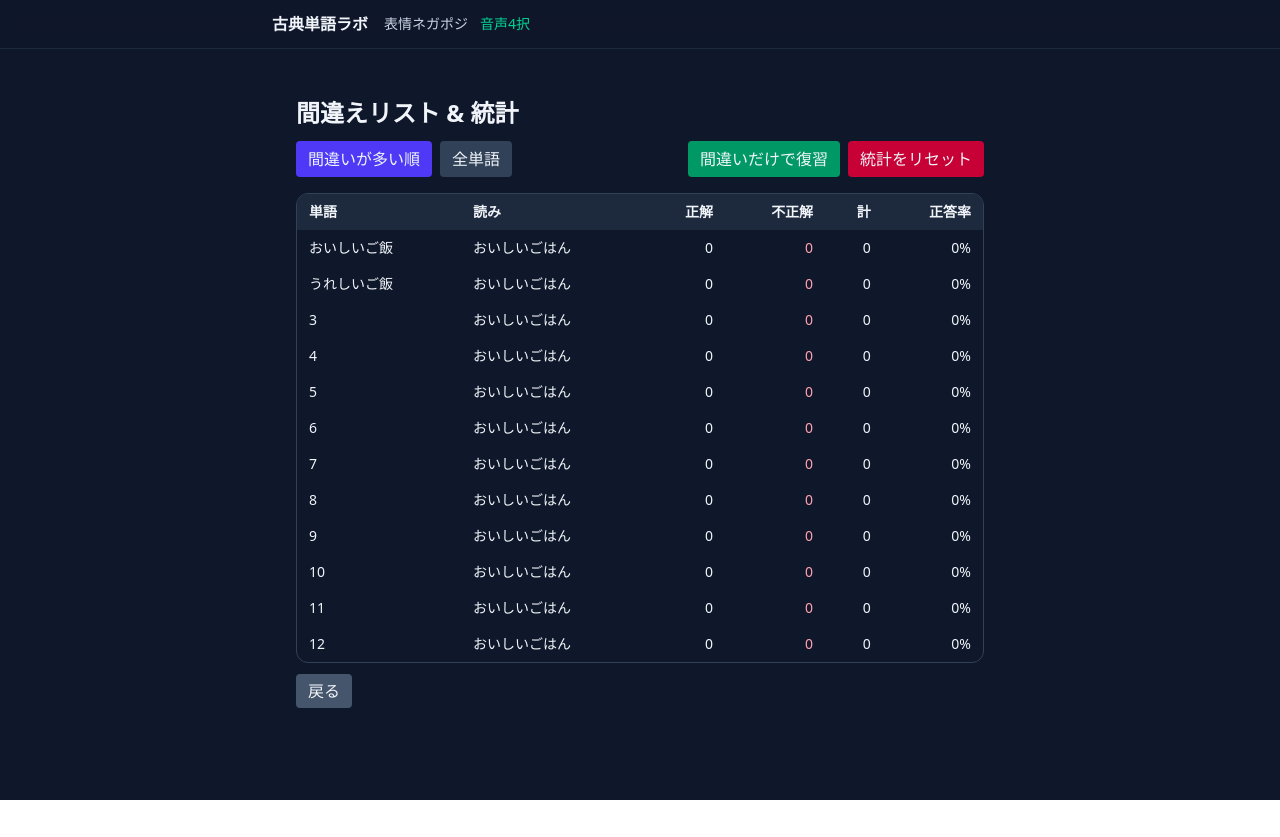
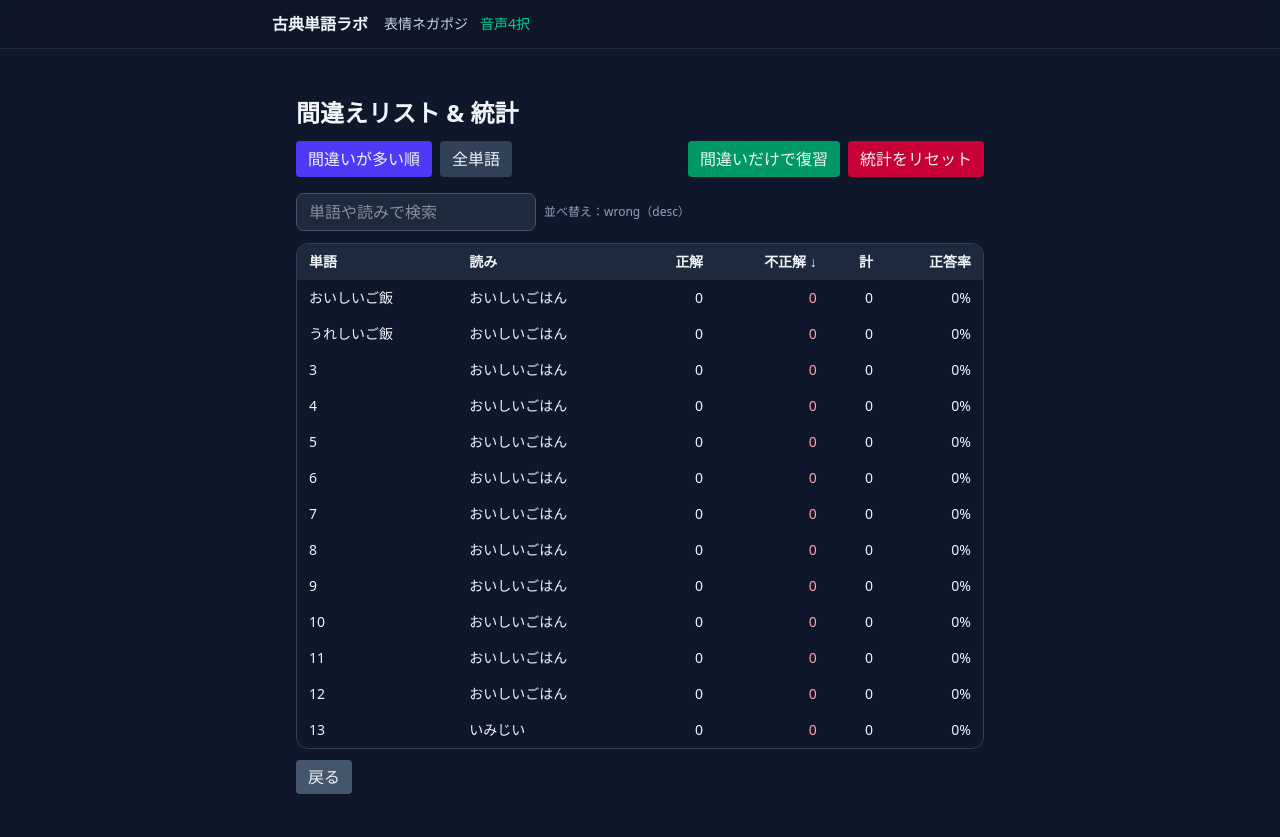
Before and after one commit to vonaskr/KotenWordAPP, a React (Vite) app: page /voice/stats in a window 1280 px wide. Before the commit the page ends 800 px from the top, so only its background shows below. Built offline with nearby package versions, Linux system fonts and the light colour scheme.

Commit message:
add: search and sortable columns

```diff
--- a/src/pages/VoiceStats.tsx
+++ b/src/pages/VoiceStats.tsx
@@ -8,6 +8,9 @@ export default function VoiceStats() {
   const [items, setItems] = useState<VocabItem[]>([]);
   const [rows, setRows] = useState<any[]>([]);
   const [tab, setTab] = useState<"wrong" | "all">("wrong");
+  const [query, setQuery] = useState("");
+  const [sortKey, setSortKey] = useState<"wrong"|"acc"|"total"|"correct">("wrong");
+  const [sortDir, setSortDir] = useState<"asc"|"desc">("desc");
 
   useEffect(() => {
     (async () => {
@@ -22,6 +25,34 @@ export default function VoiceStats() {
 
   useEffect(() => { tab === "all" ? loadAll() : loadWrong(); }, [tab, items]);
 
+  // 検索・並べ替えの適用
+  useEffect(() => {
+    // もとデータ（タブに応じて切替）
+    let base = tab === "all" ? listStats(items) : topWrong(items, 200);
+    // 検索（単語・読み）
+    const q = query.trim();
+    if (q) {
+      const lower = q.toLowerCase();
+      base = base.filter((r:any) =>
+        String(r.word||"").toLowerCase().includes(lower) ||
+        String(r.reading||"").toLowerCase().includes(lower)
+      );
+    }
+    // 並べ替え
+    base.sort((a:any,b:any) => {
+      const key = sortKey;
+      let av = a[key], bv = b[key];
+      // 正答率は tie-breaker に total を使って安定化
+      if (key === "acc") {
+        if (bv !== av) return (bv - av);
+        return (b.total - a.total);
+      }
+      return (bv - av);
+    });
+    if (sortDir === "asc") base.reverse();
+    setRows(base);
+  }, [items, tab, query, sortKey, sortDir]);
+
   return (
     <div className="w-full max-w-3xl p-6">
       <h1 className="text-2xl font-bold mb-3">間違えリスト & 統計</h1>
@@ -33,16 +64,62 @@ export default function VoiceStats() {
         <button onClick={() => { if (confirm("統計をリセットしますか？")) { resetStats(); loadWrong(); loadAll(); } }} className="px-3 py-1.5 rounded bg-rose-700 hover:bg-rose-600">統計をリセット</button>
       </div>
 
+      {/* 検索・並べ替えツールバー */}
+      <div className="mb-3 flex items-center gap-2">
+        <input
+          value={query}
+          onChange={(e)=>setQuery(e.target.value)}
+          placeholder="単語や読みで検索"
+          className="px-3 py-1.5 rounded-lg bg-slate-800 border border-slate-600 text-slate-100 w-60"
+        />
+        <div className="text-xs text-slate-400">
+          並べ替え：{sortKey}（{sortDir}）
+        </div>
+      </div>
+
       <div className="overflow-x-auto rounded-xl border border-slate-700">
+
         <table className="w-full text-left text-sm">
           <thead className="bg-slate-800">
             <tr>
               <th className="px-3 py-2">単語</th>
               <th className="px-3 py-2">読み</th>
-              <th className="px-3 py-2 text-right">正解</th>
-              <th className="px-3 py-2 text-right">不正解</th>
-              <th className="px-3 py-2 text-right">計</th>
-              <th className="px-3 py-2 text-right">正答率</th>
+              <th className="px-3 py-2 text-right">
+                <button
+                  onClick={() => setSortKey(prev => (sortKey==="correct" && sortDir==="desc") ? (setSortDir("asc"), "correct") : (setSortDir("desc"), "correct"))}
+                  className="hover:underline"
+                  title="正解数で並べ替え"
+                >
+                  正解 {sortKey==="correct" ? (sortDir==="desc"?"↓":"↑") : ""}
+                </button>
+              </th>
+              <th className="px-3 py-2 text-right">
+                <button
+                  onClick={() => setSortKey(prev => (sortKey==="wrong" && sortDir==="desc") ? (setSortDir("asc"), "wrong") : (setSortDir("desc"), "wrong"))}
+                  className="hover:underline"
+                  title="不正解数で並べ替え"
+                >
+                  不正解 {sortKey==="wrong" ? (sortDir==="desc"?"↓":"↑") : ""}
+                </button>
+              </th>
+              <th className="px-3 py-2 text-right">
+                <button
+                  onClick={() => setSortKey(prev => (sortKey==="total" && sortDir==="desc") ? (setSortDir("asc"), "total") : (setSortDir("desc"), "total"))}
+                  className="hover:underline"
+                  title="出題回数で並べ替え"
+                >
+                  計 {sortKey==="total" ? (sortDir==="desc"?"↓":"↑") : ""}
+                </button>
+              </th>
+              <th className="px-3 py-2 text-right">
+                <button
+                  onClick={() => setSortKey(prev => (sortKey==="acc" && sortDir==="desc") ? (setSortDir("asc"), "acc") : (setSortDir("desc"), "acc"))}
+                  className="hover:underline"
+                  title="正答率で並べ替え"
+                >
+                  正答率 {sortKey==="acc" ? (sortDir==="desc"?"↓":"↑") : ""}
+                </button>
+              </th>
             </tr>
           </thead>
           <tbody>
```
Also changed, not shown: public/vocab.csv.
